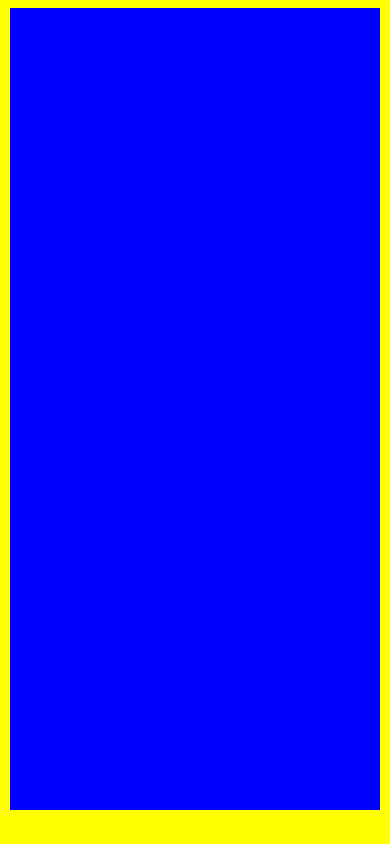
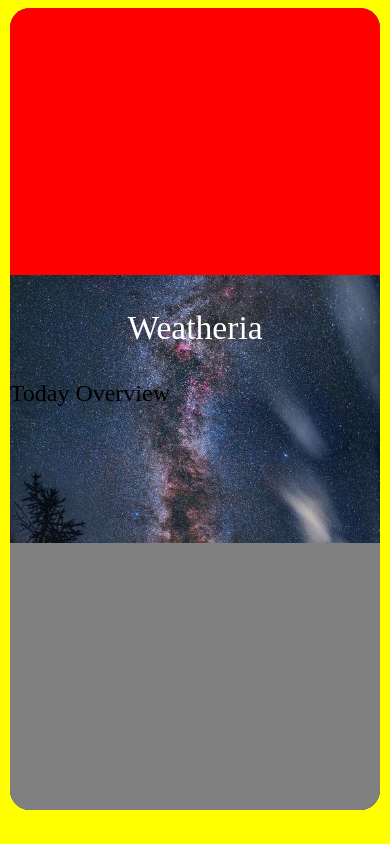
Before and after one commit to Kdlprabin/mobile-first-approach, a PHP site: page / in a window 390 px wide. Run offline with PHP 8.4, Linux system fonts and the light colour scheme.

Commit message:
container1 responsiveness achived

```diff
--- a/index.html
+++ b/index.html
@@ -9,13 +9,22 @@
     <link rel="stylesheet" href="mediaQueries.css">
 </head>
 <body>
-    <div id="main">
-        <div id="container1"></div>
-        <div id="container2"></div>
-        <div id="container3"></div>
-    </div>
-    <div id="searchSection">
-
-    </div>
+    <section id="main">
+        <div class="container" id="container1">
+            <div id="temp-date"></div>
+            <div id="info1"></div>
+            <div id="info2"></div>
+            <div id="info3"></div>
+        </div>
+        <div class="container" id="container2">
+            <p id="title">Weatheria</p>
+            <div id="clock"></div>
+            <p id="overview">Today Overview</p>
+            <div id="four-boxes"></div>
+        </div>
+        <div class="container" id="container3"></div>
+    </section>
+    <section id="searchSection">
+    </section>
 </body>
 </html>
--- a/mediaQueries.css
+++ b/mediaQueries.css
@@ -1,10 +1,47 @@
 /* mobile phones */
-@media screen and (min-width:576px){
+@media screen and (max-width:576px){
+    #main{
+        flex-direction: column;
+    }
+    #container1{
+        width: 100%;
+        border-radius: 20px 20px 0px 0px;
+    }
+    #container3{
+        width: 100%;
+        border-radius: 0px 0px 20px 20px;
 
+    }
+    #temp-date{
+        height: 100%;
+        border-radius: 20px 20px 0px 0px;
+    }
+    #info1,#info2,#info3{
+        width: 0;
+        height: 0;
+    }
 }
 /* tablets */
-@media screen and (min-width:768px){
-
+@media screen and (max-width:768px){
+    #main{
+        flex-direction: column;
+    }
+    #container1{
+        width: 100%;
+        border-radius: 20px 20px 0px 0px;
+    }
+    #container3{
+        width: 100%;
+        border-radius: 0px 0px 20px 20px;
+    }
+    #temp-date{
+        height: 100%;
+        border-radius: 20px 20px 0px 0px;
+    }
+    #info1,#info2,#info3{
+        width: 0;
+        height: 0;
+    }
 }
 
 /* desktop and laptop size */
@@ -13,6 +50,7 @@
         background-color: green;
         width: 20vw;
         visibility: visible;
+        margin-left: 1vw;
     }
     #main{
         width: 75vw;
@@ -26,6 +64,7 @@
         background-color: green;
         width: 20vw;
         visibility: visible;
+        margin-left: 1vw;
     }
     #main{
         width: 75vw;
--- a/style.css
+++ b/style.css
@@ -1,19 +1,76 @@
+*{
+    font-size: 24px;
+}
+
 body{
     background-color: yellow;
     display: flex;
     justify-content: center;
 }
+
 /* all the objects */
 #main{
     background-color: blue;
     width: 95vw;
     height: 95vh;
+    display: flex;
+    border-radius: 20px;
 }
+
 /* containers */
+.container{
+    border-radius: 20px 0px 0px 20px;
+    height: 100%;
+    background-color: grey;
 
-.container{}
+}
+#container1{
+    width: 80%;
+    display: flex;
+    justify-content: space-between;
+    flex-direction: column;
+}
+/* information boxes in container1 */
+
+#temp-date{
+    background-color: red;
+    height: 30%;
+    width: 100%;
+    border-radius: 20px 0px 20px 20px;
+}
+#info1,#info2,#info3{
+    background-color: red;
+    height: 23%;
+    width: 100%;
+    border-radius: 20px;
+}
+#info3{
+    border-radius: 20px 20px 0px 20px;
+}
+
+
+#container2{
+    width: 100%;
+    border-radius: 0;
+    background-image: url(images/night.jpg);
+    background-size: cover;
+}
+
+/* container 2 elements */
+#title{
+    color: white;
+    font-size: 1.4rem;
+    text-align: center;
+}
+#container3{
+    width: 80%;
+    border-radius:0px 20px 20px 0px;
+}
+
+
 /* Drawer */
 #searchSection{
+    border-radius: 20px;
     background-color: green;
     width: 0;
     height: 95vh;
```
